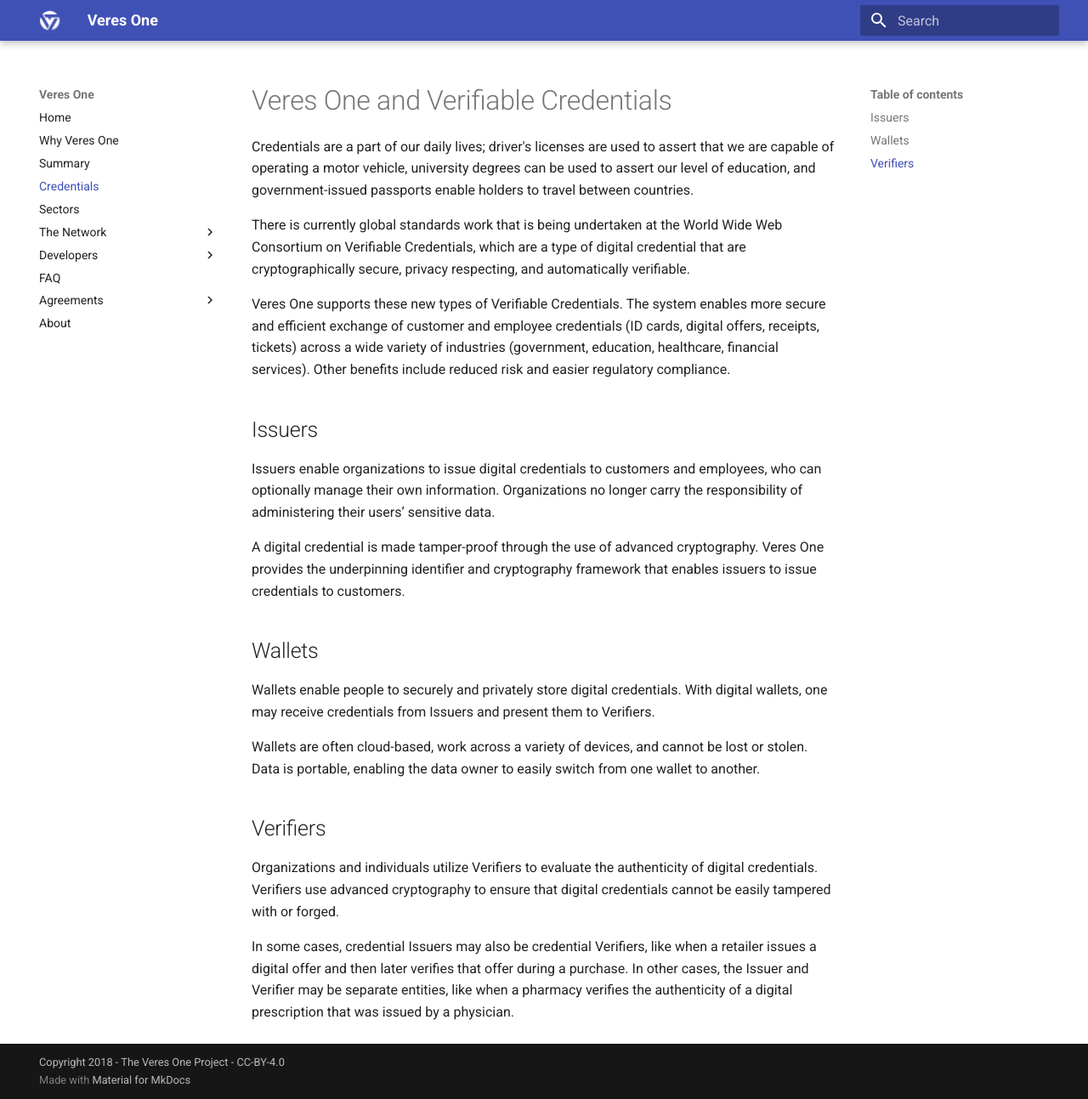
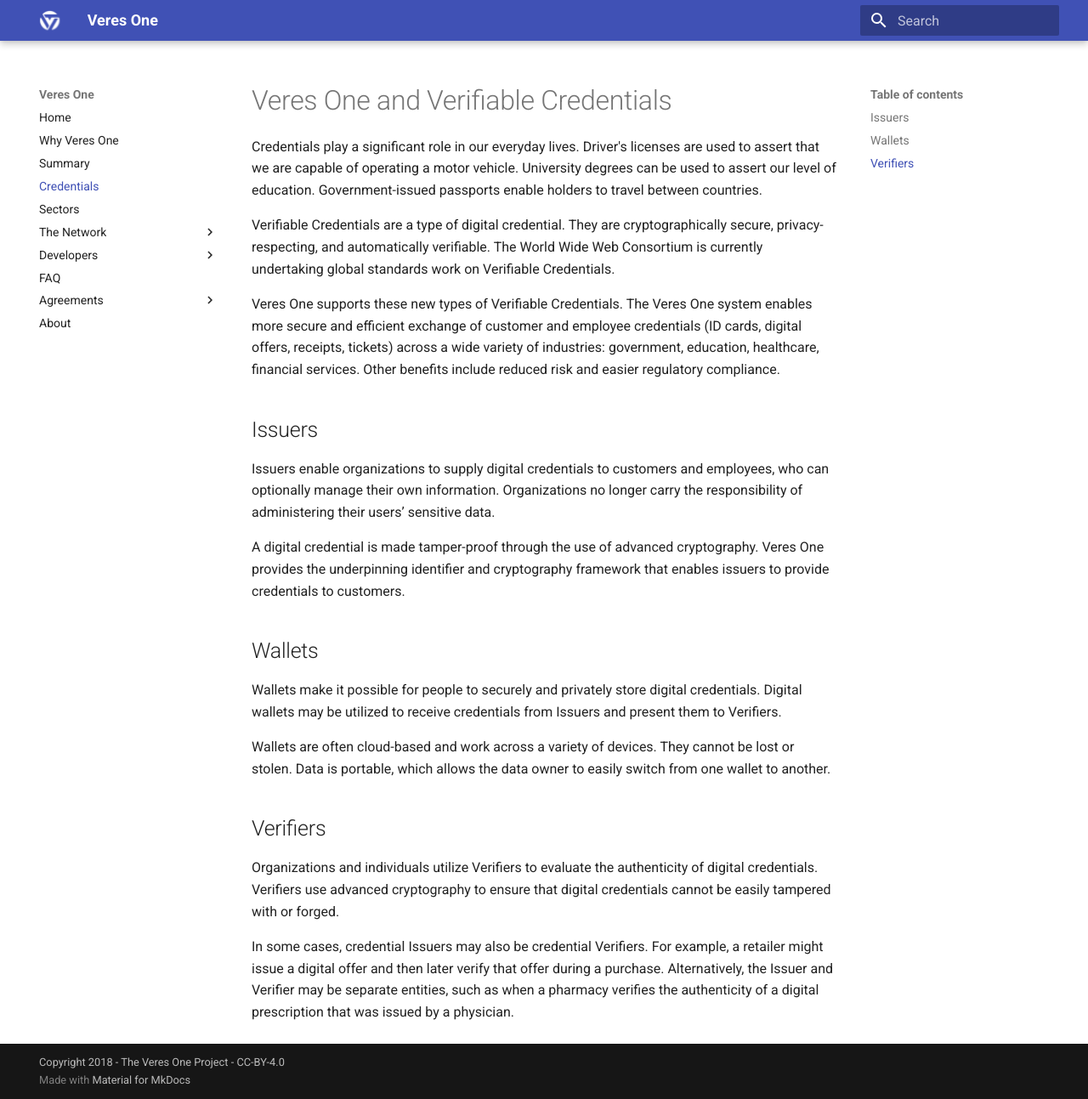
Before and after one commit to veres-one/docs.veres.one, an MkDocs documentation site: the page built from docs/credentials.md, in a window 1280 px wide and 1293 px high. Shown: the whole window at 85% size. Built offline with MkDocs 1.6.1 and Material for MkDocs 9.7.7, drawn with Linux system fonts in a browser that asks for light colours; old or Windows-style settings are respelled for this version of MkDocs.

Commit message:
Edit credentials doc.

```diff
--- a/docs/credentials.md
+++ b/docs/credentials.md
@@ -1,39 +1,39 @@
 # Veres One and Verifiable Credentials
 
-Credentials are a part of our daily lives; driver's licenses are used to
-assert that we are capable of operating a motor vehicle, university degrees
-can be used to assert our level of education, and government-issued passports
+Credentials play a significant role in our everyday lives. Driver's licenses
+are used to assert that we are capable of operating a motor vehicle. University
+degrees can be used to assert our level of education. Government-issued passports
 enable holders to travel between countries.
 
-There is currently global standards work that is being undertaken at the
-World Wide Web Consortium on Verifiable Credentials, which are a type of
-digital credential that are cryptographically secure, privacy respecting, and
-automatically verifiable.
+Verifiable Credentials are a type of digital credential. They are
+cryptographically secure, privacy-respecting, and automatically verifiable.
+The World Wide Web Consortium is currently undertaking global standards work
+on Verifiable Credentials.
 
-Veres One supports these new types of Verifiable Credentials. The system enables
-more secure and efficient exchange of customer and employee credentials
-(ID cards, digital offers, receipts, tickets) across a wide variety of
-industries (government, education, healthcare, financial services).
+Veres One supports these new types of Verifiable Credentials. The Veres One
+system enables more secure and efficient exchange of customer and employee
+credentials (ID cards, digital offers, receipts, tickets) across a wide variety
+of industries: government, education, healthcare, financial services.
 Other benefits include reduced risk and easier regulatory compliance.
 
 ## Issuers
 
-Issuers enable organizations to issue digital credentials to customers and
+Issuers enable organizations to supply digital credentials to customers and
 employees, who can optionally manage their own information. Organizations no
 longer carry the responsibility of administering their users’ sensitive data.
 
 A digital credential is made tamper-proof through the use of advanced
 cryptography. Veres One provides the underpinning identifier and
-cryptography framework that enables issuers to issue credentials to customers.
+cryptography framework that enables issuers to provide credentials to customers.
 
 ## Wallets
 
-Wallets enable people to securely and privately store digital credentials.
-With digital wallets, one may receive credentials from Issuers and present them
-to Verifiers.
+Wallets make it possible for people to securely and privately store digital credentials.
+Digital wallets may be utilized to receive credentials from Issuers and present
+them to Verifiers.
 
-Wallets are often cloud-based, work across a variety of devices, and cannot
-be lost or stolen. Data is portable, enabling the data owner to easily switch
+Wallets are often cloud-based and work across a variety of devices. They cannot
+be lost or stolen. Data is portable, which allows the data owner to easily switch
 from one wallet to another.
 
 ## Verifiers
@@ -42,8 +42,8 @@ Organizations and individuals utilize Verifiers to evaluate the authenticity of
 digital credentials. Verifiers use advanced cryptography to ensure that digital
 credentials cannot be easily tampered with or forged.
 
-In some cases, credential Issuers may also be credential Verifiers, like when
-a retailer issues a digital offer and then later verifies that offer during
-a purchase. In other cases, the Issuer and Verifier may be separate entities,
-like when a pharmacy verifies the authenticity of a digital prescription
-that was issued by a physician.
+In some cases, credential Issuers may also be credential Verifiers. For example,
+a retailer might issue a digital offer and then later verify that offer during a
+purchase. Alternatively, the Issuer and Verifier may be separate entities, such as
+when a pharmacy verifies the authenticity of a digital prescription that was issued
+by a physician.
```
